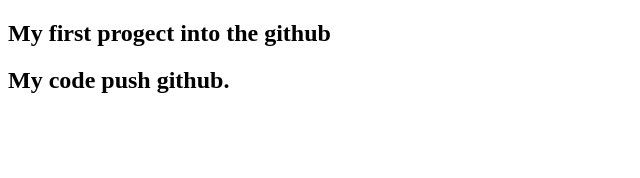
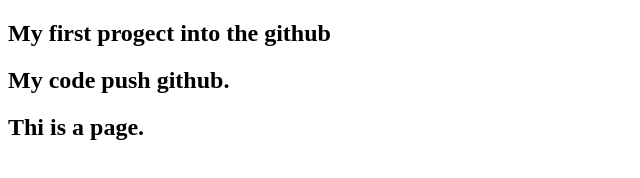
Before and after one commit to Ridoy1/ny-first-webpage, a plain HTML site: page index.html in a window 1280 px wide. Shown: the whole page, without its empty margins (0-640 px from the left). Drawn offline with Linux system fonts and the light colour scheme.

Commit message:
add into git

```diff
--- a/index.html
+++ b/index.html
@@ -11,5 +11,7 @@
 
     <h2>My code push github.</h2>
 
+    <h2>Thi is a page.</h2>
+
 </body>
 </html>
```
